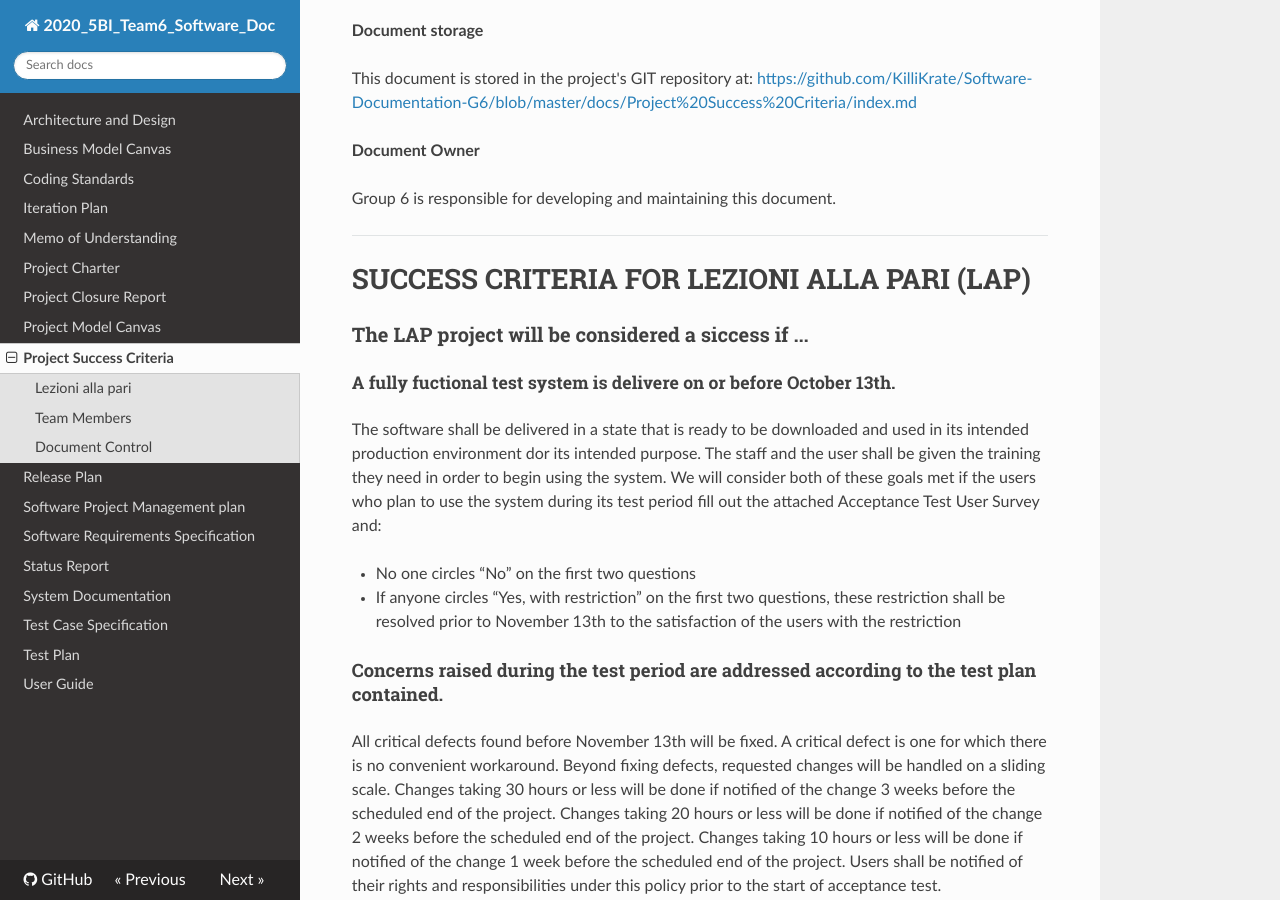
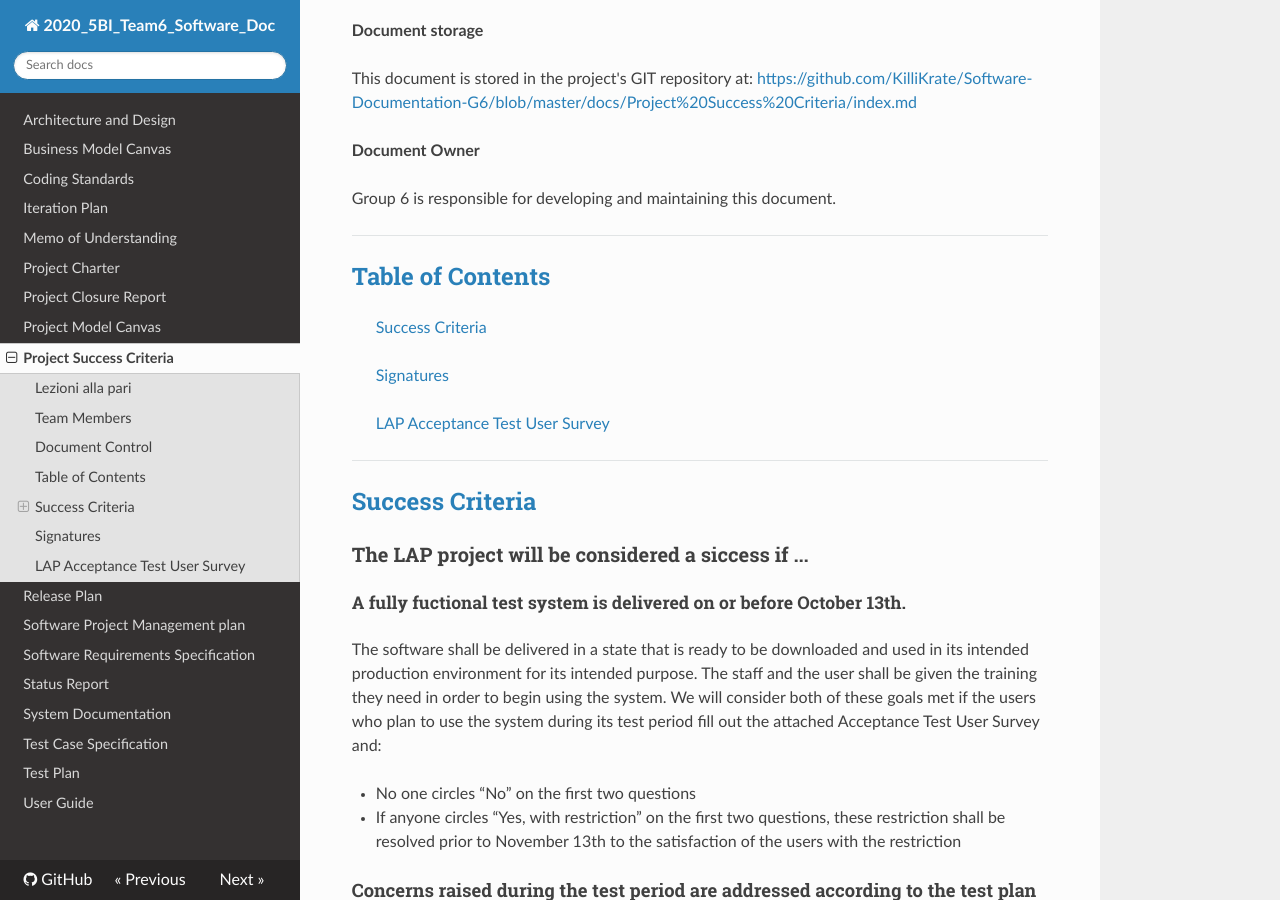
Before and after one commit to KilliKrate/Software-Documentation-G6, an MkDocs documentation site: the page built from docs/Project Success Criteria/index.md, in a window 1280 px wide and 900 px high, scrolled down 620 px. Built offline with MkDocs 1.6.1, drawn with Linux system fonts in a browser that asks for light colours; nearby versions of some CDN libraries; some of the changed text lies outside the part shown.

Commit message:
Style update to Project Success Criteria doc

```diff
--- a/docs/Project Success Criteria/index.md
+++ b/docs/Project Success Criteria/index.md
@@ -27,12 +27,22 @@ This document is stored in the project's GIT repository at:
 Group 6 is responsible for developing and maintaining this document.
 
 -----------------------------------------------------
-# SUCCESS CRITERIA  FOR LEZIONI ALLA PARI (LAP)
+## [Table of Contents](#table-of-contents)
+> [Success Criteria](#success-criteria)
+>
+> [Signatures](#signatures)
+>
+> [LAP Acceptance Test User Survey](#lap-acceptance-test-user-survey)
+>
+-----------------------------------------------------
+
+## [Success Criteria](#success-criteria)
+
 ### The LAP project will be considered a siccess if ...
 
-##### A fully fuctional test system is delivere on or before October 13th.
+##### A fully fuctional test system is delivered on or before October 13th.
 
-The software shall be delivered in a state that is ready to be downloaded and used in its intended production environment dor its intended purpose. The staff and the user shall be given the training they need in order to begin using the system. We will consider both of these goals met if the users who plan to use the system during its test period fill out the attached Acceptance Test User Survey and:
+The software shall be delivered in a state that is ready to be downloaded and used in its intended production environment for its intended purpose. The staff and the user shall be given the training they need in order to begin using the system. We will consider both of these goals met if the users who plan to use the system during its test period fill out the attached Acceptance Test User Survey and:
 
 *	No one circles “No” on the first two questions
 *	If anyone circles “Yes, with restriction” on the first two questions, these restriction shall be resolved prior to November 13th to the satisfaction of the users with the restriction
@@ -77,7 +89,9 @@ ___
 Nadia Dallago, Lorenzo de Carli, Customer Representative
 ___
 
-#### LAP Acceptance Test User Surver
+[⬆️ Back to Top](#table-of-contents)
+
+## [LAP Acceptance Test User Survey](#lap-acceptance-test-user-survey)
 
 1. Is the system installed and functioning adequately such that you can begin using it in its production environment for its intended purpose?
 
```
Also changed, not shown: other parts of docs/Project Success Criteria/index.md (+5 -1 lines).
